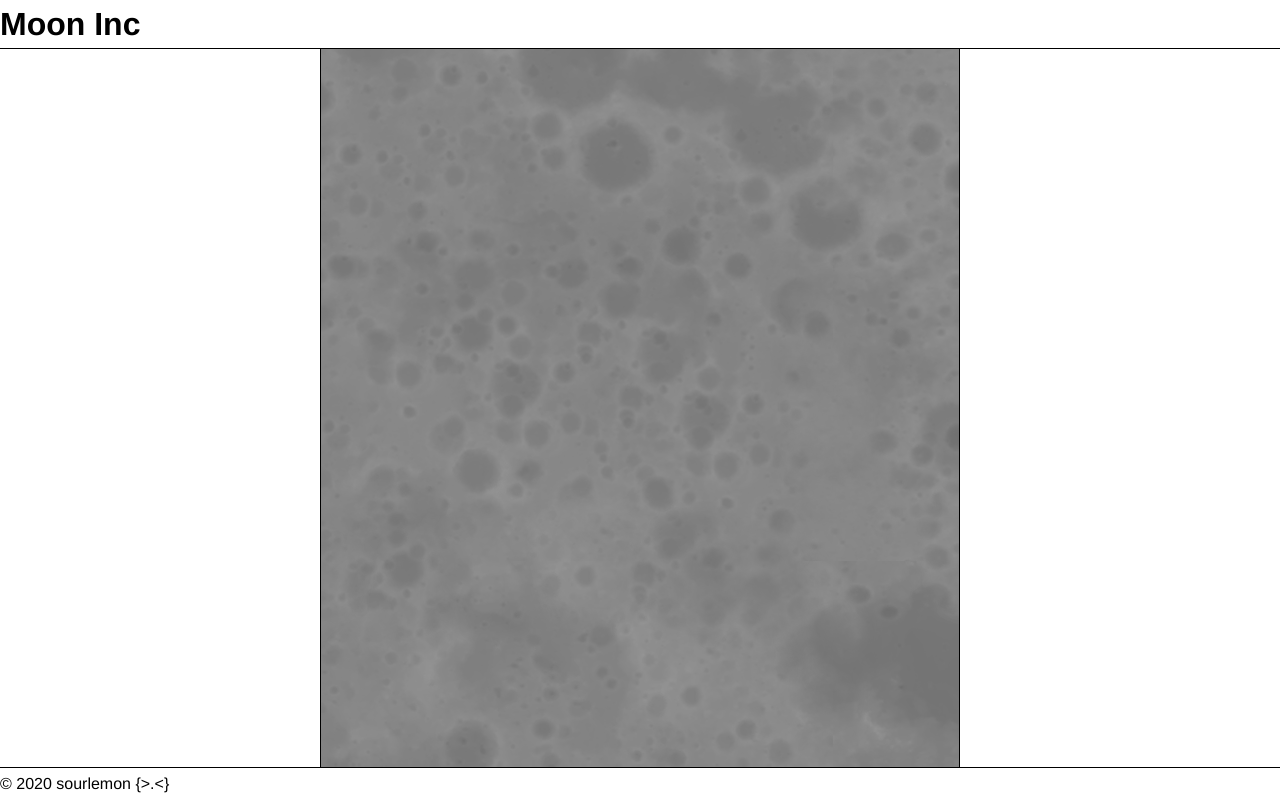
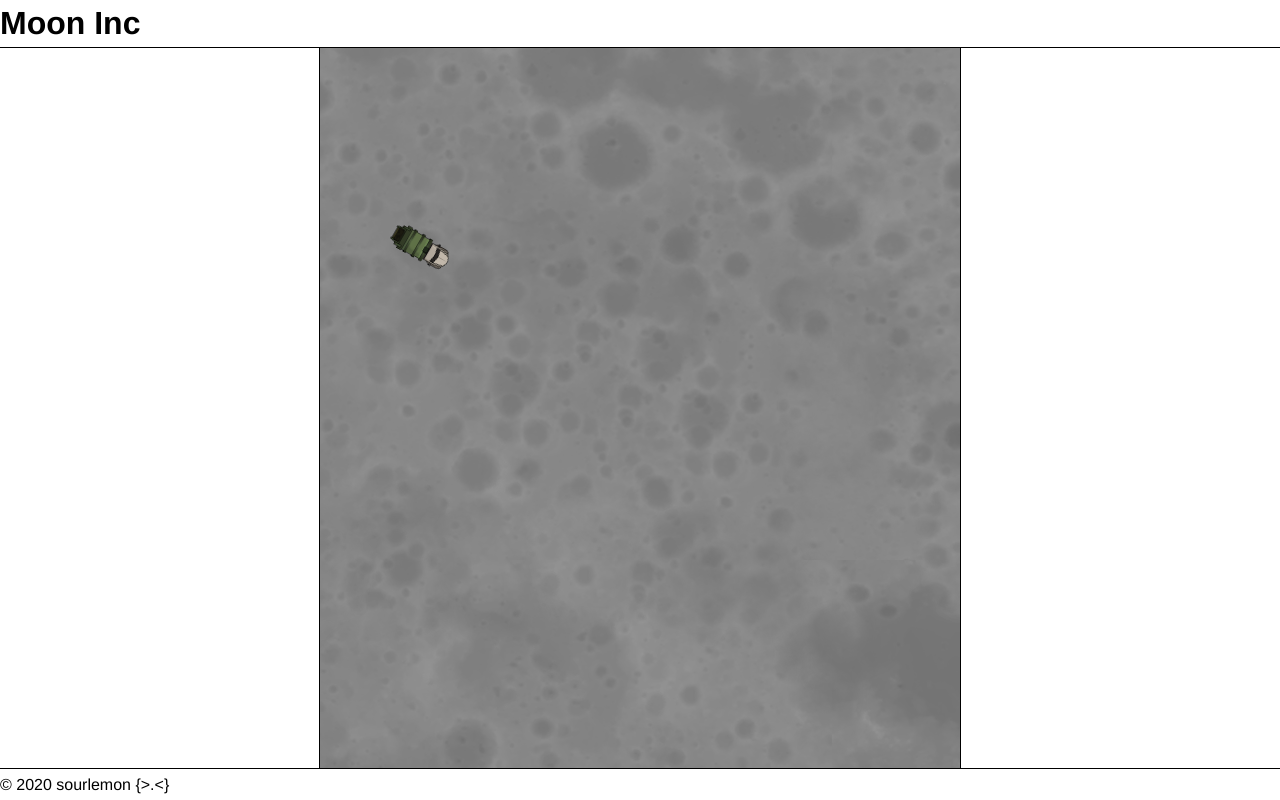
Before and after one commit to danini-the-panini/moon-inc, a Vue app: page / in a window 1280 px wide. Built offline with nearby package versions, Linux system fonts and the light colour scheme.

Commit message:
add: move vehicle around

```diff
--- a/public/index.html
+++ b/public/index.html
@@ -14,6 +14,10 @@
         height: 100%;
         font-size: 100%;
       }
+
+      *, *::before, *::after {
+        box-sizing: border-box;
+      }
     </style>
   </head>
   <body>
--- a/src/components/Game.vue
+++ b/src/components/Game.vue
@@ -5,7 +5,19 @@
     </header>
     <main>
       <div class="left-sidebar"></div>
-      <div class="map"></div>
+      <div
+        class="map"
+        @click.left.stop="clickMap"
+        @click.right.stop.prevent="actionMap"
+      >
+        <Vehicle
+          :x="vehicle.x"
+          :y="vehicle.y"
+          :orientation="vehicle.orientation"
+          :selected="vehicle.id === selectedVehicleId"
+          @click.left.stop="selectVehicle"
+        />
+      </div>
       <div class="right-sidebar"></div>
     </main>
     <footer>
@@ -15,7 +27,57 @@
 </template>
 
 <script lang="ts">
+import {
+  computed,
+  reactive,
+  ref,
+} from 'vue';
+import Vehicle from '@/components/Vehicle.vue';
+
+interface Vehicleish {
+  id: number;
+  x: number;
+  y: number;
+  orientation: number;
+}
+
 export default {
+  components: {
+    Vehicle,
+  },
+  setup() {
+    const vehicle = reactive({
+      id: 1,
+      x: 100,
+      y: 200,
+      orientation: 30,
+    });
+
+    const selectedVehicleId = ref(-1);
+
+    const selectVehicle = () => {
+      selectedVehicleId.value = vehicle.id;
+    };
+
+    const clickMap = () => {
+      selectedVehicleId.value = -1;
+    };
+
+    const actionMap = (event: MouseEvent) => {
+      if (selectedVehicleId.value !== -1) {
+        vehicle.x = event.offsetX;
+        vehicle.y = event.offsetY;
+      }
+    };
+
+    return {
+      vehicle,
+      selectVehicle,
+      selectedVehicleId,
+      clickMap,
+      actionMap,
+    };
+  },
 };
 </script>
 
@@ -55,6 +117,10 @@ main {
 .map {
   flex-grow: 1;
   background-image: url('../assets/lunarrock_d.png');
+  position: relative;
+}
+
+.vehicle {
 }
 
 .left-sidebar, .right-sidebar {
--- /dev/null
+++ b/src/components/Vehicle.vue
@@ -0,0 +1,65 @@
+<template>
+  <div
+    :class="{ container: true, selected: selected }"
+    :style="containerStyle">
+    <div class="image" :style="imageStyle"></div>
+  </div>
+</template>
+
+<script lang="ts">
+import { computed } from 'vue';
+
+export default {
+  props: {
+    selected: Boolean,
+    x: Number,
+    y: Number,
+    orientation: Number,
+  },
+  setup(props: { selected: boolean; x: number; y: number; orientation: number }) {
+    const containerStyle = computed(() => ({
+      transform: `translate(-50%, -50%) translate(${props.x}px, ${props.y}px)`,
+    }));
+
+    const imageStyle = computed(() => ({
+      transform: `rotate(${props.orientation}deg)`,
+    }));
+
+    return {
+      containerStyle,
+      imageStyle,
+    };
+  },
+};
+</script>
+
+<style lang="scss" scoped>
+.container {
+  width: 4rem;
+  height: 4rem;
+  position: relative;
+
+  &.selected {
+    &::before {
+      content: '';
+      position: absolute;
+      top: 0;
+      left: 0;
+      right: 0;
+      bottom: 0;
+      outline: 2px solid magenta;
+    }
+  }
+}
+
+.image {
+  background-image: url('../assets/trashmaster.png');
+  display: block;
+  width: 100%;
+  height: 100%;
+  background-size: contain;
+  background-repeat: no-repeat;
+  background-position: 50%;
+  position: absolute;
+}
+</style>
```
Also changed, not shown: src/assets/trashmaster.png (added).
